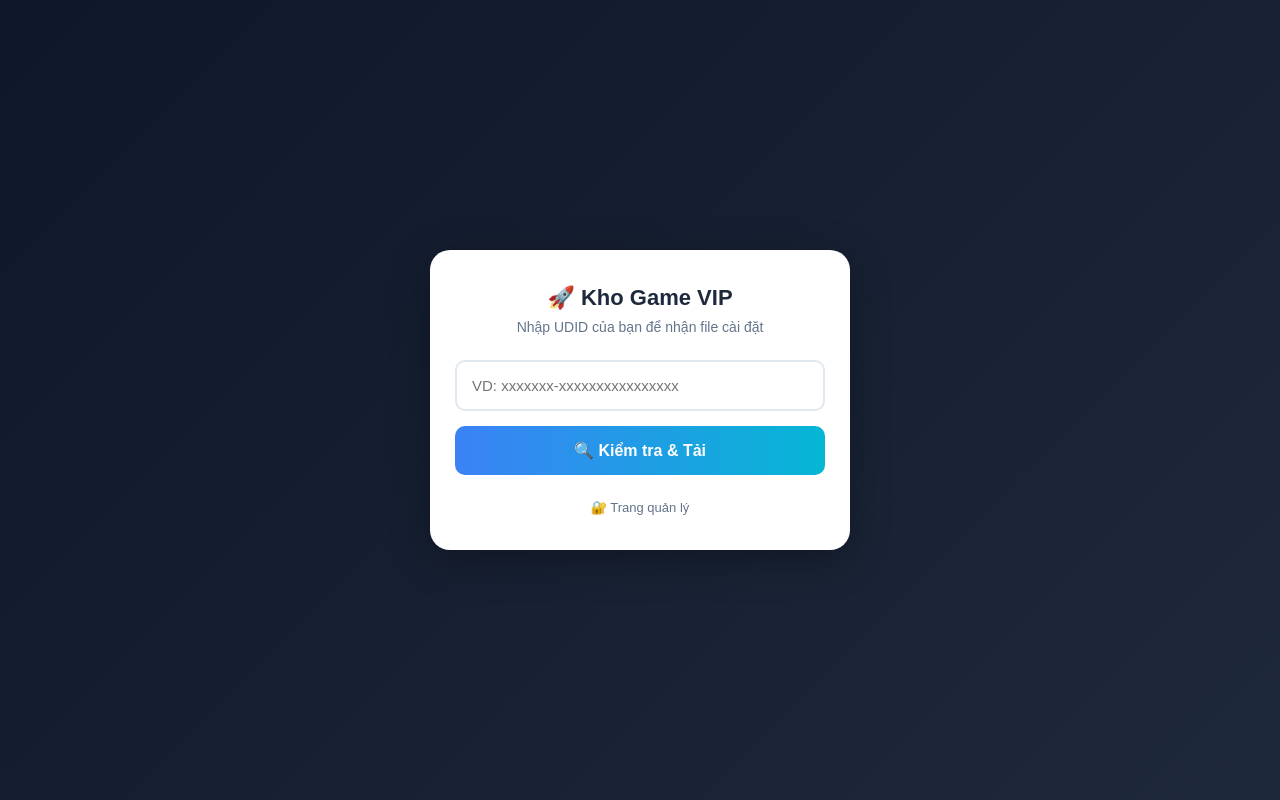
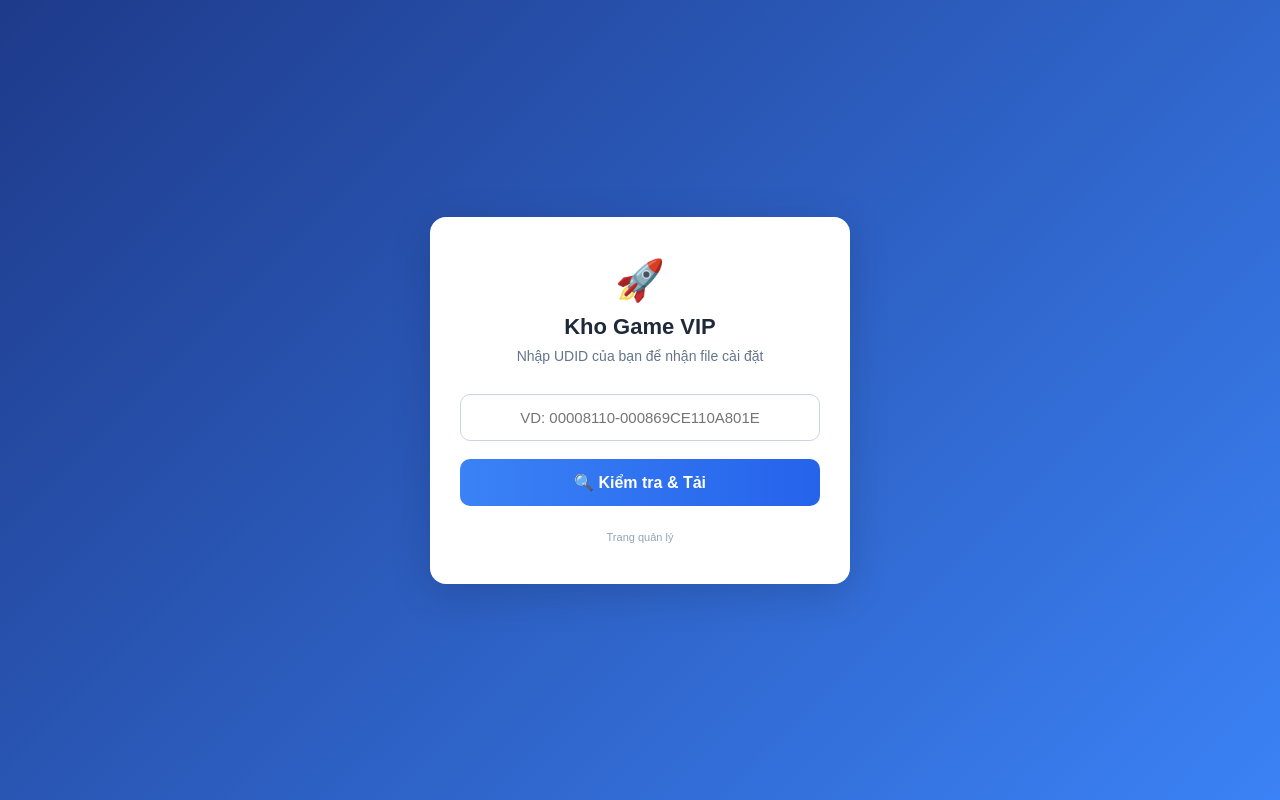
Before and after one commit to tinhyeunhobe1-eng/khogamevip2, a plain HTML site: page index.html in a window 1280 px wide. Drawn offline with Linux system fonts and the light colour scheme.

Commit message:
Update index.html

```diff
--- a/index.html
+++ b/index.html
@@ -6,47 +6,67 @@
     <title>Kho Game VIP</title>
     <style>
         * {margin:0; padding:0; box-sizing:border-box; font-family:Arial,sans-serif;}
-        body {background:linear-gradient(135deg,#0f172a,#1e293b); min-height:100vh; display:flex; align-items:center; justify-content:center; padding:20px;}
-        .card {background:#fff; border-radius:20px; padding:35px 25px; max-width:420px; width:100%; box-shadow:0 10px 40px rgba(0,0,0,.3);}
-        h1 {text-align:center; color:#1e293b; font-size:22px; margin-bottom:8px;}
-        .subtitle {text-align:center; color:#64748b; font-size:14px; margin-bottom:25px;}
-        .input-box {width:100%; padding:15px; border:2px solid #e2e8f0; border-radius:10px; font-size:15px; margin-bottom:15px;}
-        .input-box:focus {outline:none; border-color:#3b82f6;}
-        .btn {width:100%; padding:15px; background:linear-gradient(90deg,#3b82f6,#06b6d4); color:white; border:none; border-radius:10px; font-size:16px; font-weight:bold; cursor:pointer; transition:.3s;}
-        .btn:hover {transform:translateY(-2px);}
-        .result {margin-top:20px; padding:18px; border-radius:10px; display:none;}
-        .success {background:#f0fdf4; border:1px solid #86efac; color:#166534; display:block;}
-        .error {background:#fef2f2; border:1px solid #fecaca; color:#991b1b; display:block;}
-        .download-link {display:inline-block; margin-top:12px; padding:10px 24px; background:#16a34a; color:white; border-radius:8px; text-decoration:none; font-weight:bold;}
-        .admin-link {display:block; text-align:center; margin-top:25px; color:#64748b; font-size:13px; text-decoration:none;}
+        body {background: linear-gradient(135deg, #1e3a8a, #3b82f6); min-height: 100vh; display: flex; align-items: center; justify-content: center; padding: 20px;}
+        .card {background: white; border-radius: 16px; padding: 40px 30px; width: 100%; max-width: 420px; box-shadow: 0 10px 40px rgba(0,0,0,.15); text-align: center;}
+        .logo {font-size: 40px; margin-bottom: 10px;}
+        h1 {font-size: 22px; color: #1e293b; margin-bottom: 8px;}
+        p {color: #64748b; font-size: 14px; margin-bottom: 30px;}
+        input {width: 100%; padding: 14px; border: 1px solid #cbd5e1; border-radius: 10px; font-size: 15px; margin-bottom: 18px; text-align: center;}
+        input:focus {outline: none; border-color: #3b82f6;}
+        button {width: 100%; padding: 14px; background: linear-gradient(90deg, #3b82f6, #2563eb); color: white; border: none; border-radius: 10px; font-size: 16px; font-weight: bold; cursor: pointer; transition: .2s;}
+        button:hover {transform: translateY(-2px);}
+        .result {margin-top: 20px; padding: 16px; border-radius: 10px; display: none;}
+        .success {background: #dcfce7; border: 1px solid #86efac; color: #166534; display: block !important;}
+        .error {background: #fee2e2; border: 1px solid #fca5a5; color: #991b1b; display: block !important;}
+        .download-btn {display: inline-block; margin-top: 12px; padding: 10px 24px; background: #16a34a; color: white; border-radius: 8px; text-decoration: none; font-weight: bold;}
+        .hidden-link {margin-top: 24px; font-size: 12px; color: #94a3b8;}
+        .hidden-link a {color: #94a3b8; text-decoration: none;}
     </style>
 </head>
 <body>
     <div class="card">
-        <h1>🚀 Kho Game VIP</h1>
-        <p class="subtitle">Nhập UDID của bạn để nhận file cài đặt</p>
-        <input type="text" id="udidInput" class="input-box" placeholder="VD: xxxxxxx-xxxxxxxxxxxxxxxx">
-        <button class="btn" onclick="checkUDID()">🔍 Kiểm tra & Tải</button>
-        <div id="resultBox" class="result"></div>
-        <a href="admin.html" class="admin-link">🔐 Trang quản lý</a>
+        <div class="logo">🚀</div>
+        <h1>Kho Game VIP</h1>
+        <p>Nhập UDID của bạn để nhận file cài đặt</p>
+
+        <input type="text" id="udidInput" placeholder="VD: 00008110-000869CE110A801E">
+        <button onclick="checkUDID()">🔍 Kiểm tra & Tải</button>
+
+        <div id="resultBox" class="result">
+            <span id="resultText"></span>
+            <a id="downloadLink" class="download-btn" style="display:none;">📥 Tải File IPA</a>
+        </div>
+
+        <div class="hidden-link">
+            <a href="admin.html" style="font-size:11px;">Trang quản lý</a>
+        </div>
     </div>
+
     <script src="udid-data.js"></script>
     <script>
         function checkUDID() {
-            const input = document.getElementById('udidInput').value.trim();
+            const udid = document.getElementById('udidInput').value.trim();
             const box = document.getElementById('resultBox');
-            box.style.display = 'none';
-            if (!input) {
+            const text = document.getElementById('resultText');
+            const link = document.getElementById('downloadLink');
+
+            if (!udid) {
                 box.className = 'result error';
-                box.innerHTML = '⚠️ Vui lòng nhập UDID!';
+                text.textContent = '⚠️ Vui lòng nhập UDID!';
+                link.style.display = 'none';
                 return;
             }
-            if (UDID_DATA[input]) {
+
+            if (typeof UDID_DATA !== 'undefined' && UDID_DATA[udid]) {
                 box.className = 'result success';
-                box.innerHTML = `✅ UDID hợp lệ!<br>File của bạn đã sẵn sàng<br><a href="${UDID_DATA[input]}" class="download-link" target="_blank">⬇️ Tải File IPA</a>`;
+                text.innerHTML = '✅ UDID đã được xác nhận!<br>Nhấn nút bên dưới để tải file IPA';
+                link.href = UDID_DATA[udid];
+                link.style.display = 'inline-block';
+                link.textContent = '📥 Tải File IPA';
             } else {
                 box.className = 'result error';
-                box.innerHTML = '❌ UDID chưa được cấp quyền.<br>Vui lòng liên hệ quản lý!';
+                text.textContent = '❌ UDID của bạn chưa được cấp quyền. Vui lòng liên hệ quản lý!';
+                link.style.display = 'none';
             }
         }
     </script>
```
